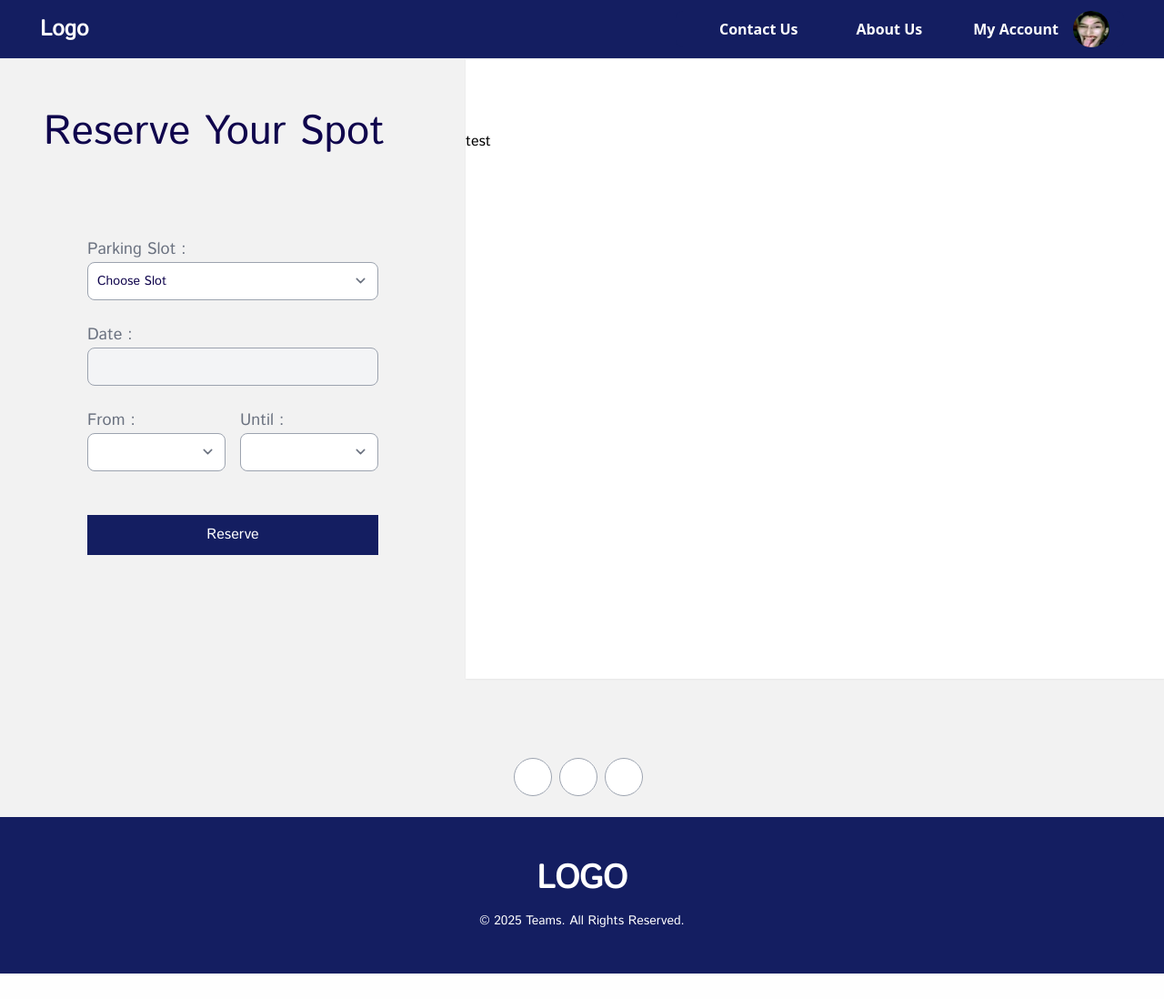
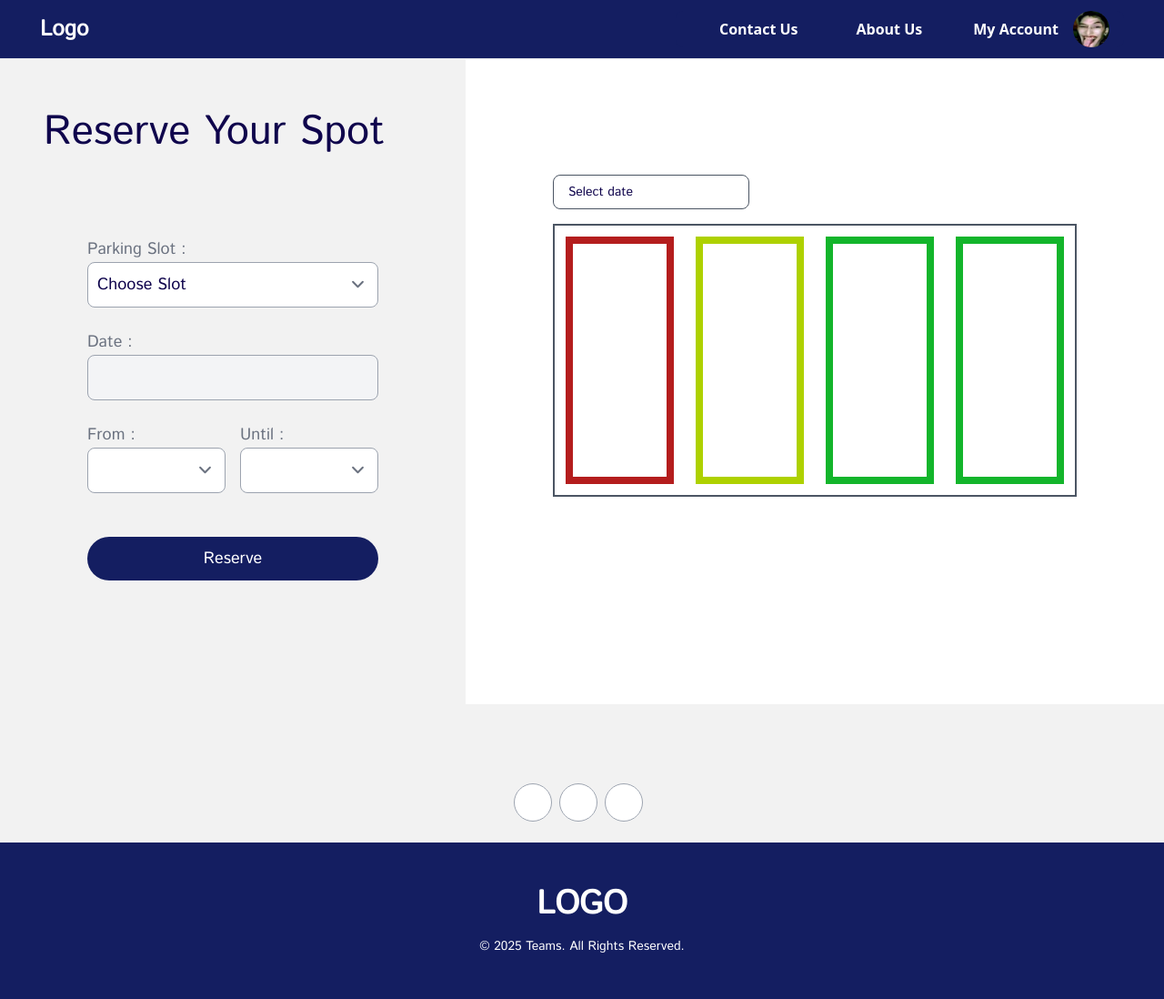
Before and after one commit to TzyProgrammer/Parkwell, a Django app: page /reservation/ in a window 1280 px wide. Shown: the whole page at 91% size. Before the commit the page ends 1070 px from the top, so only its background shows below. Run offline with Django 5.2, Linux system fonts and the light colour scheme; some libraries are stand-ins or nearby versions.

Commit message:
malas js

```diff
--- a/main/templates/main/reservation.html
+++ b/main/templates/main/reservation.html
@@ -8,6 +8,7 @@
 
 <div class="flex">
 
+    <!-- Kiri -->
     <div class="py-12 flex-col flex w-2/5">
 
         <div class="pl-12 mt-4 flex flex-col ">
@@ -22,7 +23,7 @@
             <!-- pslot -->
             <div>
                 <span class="text-gray-500 text-lg">Parking Slot :</span>
-                <select id="slot" class=" bg-white border border-gray-400 text-[#0F044C] text-sm rounded-lg focus:ring-blue-500 focus:border-blue-500 block w-full p-2.5 dark:bg-gray-700 dark:border-gray-600 dark:placeholder-gray-400 dark:text-white dark:focus:ring-blue-500 dark:focus:border-blue-500">
+                <select id="slot" class=" bg-white border border-gray-400 text-[#0F044C] text-lg rounded-lg focus:ring-blue-500 focus:border-blue-500 block w-full p-2.5 ">
                     <option selected disabled hidden >Choose Slot</option>
                     <option value="Slot1">Slot 1</option>
                     <option value="Slot2">Slot 2</option>
@@ -33,14 +34,14 @@
             <!-- date -->
             <div class="my-6">
                 <span class="text-gray-500 text-lg">Date :</span>
-                <input disabled type="text" id="default-input" class="bg-gray-100 border border-gray-400 text-gray-900 text-sm rounded-lg focus:ring-blue-500 focus:border-blue-500 block w-full p-2.5 dark:bg-gray-700 dark:border-gray-600 dark:placeholder-gray-400 dark:text-white dark:focus:ring-blue-500 dark:focus:border-blue-500">
+                <input disabled type="text" id="default-input" class="bg-gray-100 border border-gray-400 text-gray-900 text-lg rounded-lg focus:ring-blue-500 focus:border-blue-500 block w-full p-2.5 ">
             </div>
 
             <!-- booking time -->
             <div class="grid grid-cols-2 gap-4">
                 <div>
                     <span class="text-gray-500 text-lg">From :</span>
-                        <select id="start" class=" bg-white border border-gray-400 text-[#0F044C] text-sm rounded-lg focus:ring-blue-500 focus:border-blue-500 block w-full p-2.5 dark:bg-gray-700 dark:border-gray-600 dark:placeholder-gray-400 dark:text-white dark:focus:ring-blue-500 dark:focus:border-blue-500">
+                        <select id="start" class=" bg-white border border-gray-400 text-[#0F044C] text-lg rounded-lg focus:ring-blue-500 focus:border-blue-500 block w-full p-2.5 ">
                             <option selected disabled hidden ></option>
                             <option value="7">07:00</option>
                             <option value="8">08:00</option>
@@ -63,7 +64,7 @@
                 </div>
                 <div>
                     <span class="text-gray-500 text-lg">Until :</span>
-                        <select id="end" class=" bg-white border border-gray-400 text-[#0F044C] text-sm rounded-lg focus:ring-blue-500 focus:border-blue-500 block w-full p-2.5 dark:bg-gray-700 dark:border-gray-600 dark:placeholder-gray-400 dark:text-white dark:focus:ring-blue-500 dark:focus:border-blue-500">
+                        <select id="end" class=" bg-white border border-gray-400 text-[#0F044C] text-lg rounded-lg focus:ring-blue-500 focus:border-blue-500 block w-full p-2.5 ">
                             <option selected disabled hidden ></option>
                             <option value="7">07:00</option>
                             <option value="8">08:00</option>
@@ -87,7 +88,7 @@
             </div>
 
             <div class="mt-12">
-                <button class="w-full block focus:outline-none text-white bg-[#141E61] hover:bg-blue-800 focus:ring-4 focus:ring-blue-300 font-medium rounded-4xl text-md px-5 py-2.5 me-2 mb-2 text-center" type="submit">Reserve</button>
+                <button class="w-full block focus:outline-none text-white bg-[#141E61] hover:bg-blue-800 focus:ring-4 focus:ring-blue-300 font-medium rounded-[50px] text-lg px-5 py-2.5 me-2 mb-2 text-center" type="submit">Reserve</button>
             </div>
 
         </form>
@@ -98,9 +99,32 @@
 
 
 
+    <!-- Kanan -->
+    <div class="py-12 bg-white flex-col flex w-3/5">
 
-    <div class="shadow-sm py-24 bg-white flex w-3/5">
-test
+        <div class="px-12 my-20 mx-12 flex flex-col">
+
+            <!-- date -->
+            <div class="mt-4">
+
+                <div class="text-[#0F044C] font-medium rounded-lg text-sm text-center inline-flex items-center">
+                <input readonly datepicker id="default-datepicker" type="text" class="bg-white border border-gray-600 text-[#0F044C] text-sm rounded-lg placeholder-[#0F044C] focus:ring-blue-500 focus:border-blue-500 block w-full px-4 py-2" placeholder="Select date">
+                </div>
+
+            </div>
+
+            <!-- date -->
+            <div class="my-4">
+                <div class="border border-2 border-gray-600 grid grid-cols-4">
+                    <div class="border border-8 border-[#B41D1D] m-3 py-32"></div>
+                    <div class="border border-8 border-[#AED100] m-3 py-32"></div>
+                    <div class="border border-8 border-[#13B52B] m-3 py-32"></div>
+                    <div class="border border-8 border-[#13B52B] m-3 py-32"></div>
+                </div>
+            </div>
+        </div>
+
+
     </div>
 
 </div>
```
